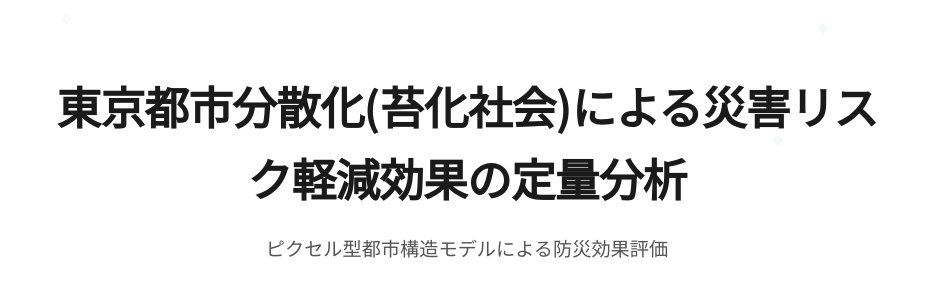
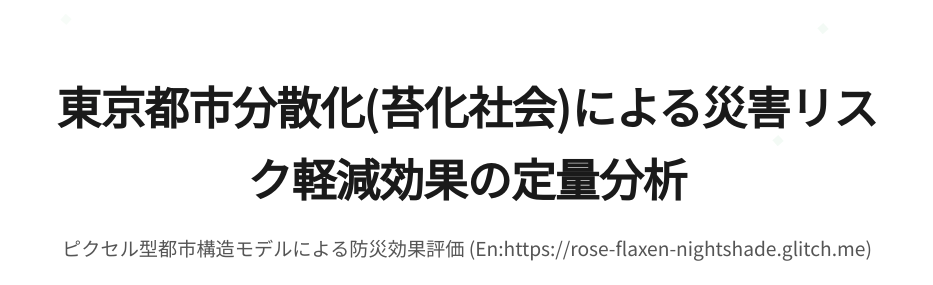
Before and after one commit to Rhizobium-gits/KMLx-2025, a plain HTML site: page index.html in a window 1280 px wide. Shown: the top 285 px of the page, without its empty margins (173-1106 px from the left). Drawn offline with Linux system fonts and the light colour scheme.

Commit message:
Update index.html

```diff
--- a/index.html
+++ b/index.html
@@ -798,7 +798,7 @@
 
         <div class="header">
             <h1 class="main-title">東京都市分散化(苔化社会)による災害リスク軽減効果の定量分析</h1>
-            <p class="subtitle">ピクセル型都市構造モデルによる防災効果評価</p>
+            <p class="subtitle">ピクセル型都市構造モデルによる防災効果評価 (En:https://rose-flaxen-nightshade.glitch.me)</p>
             <div class="timeline-header">
                 <div class="timeline-point current-point">
                     <div class="year-label">2025年</div>
```
